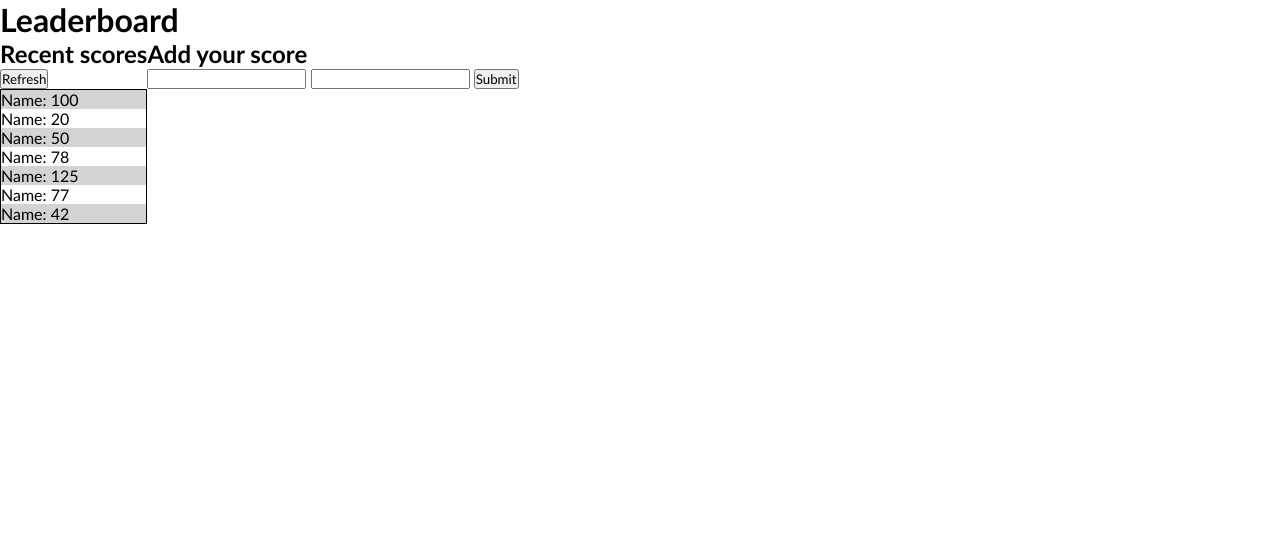
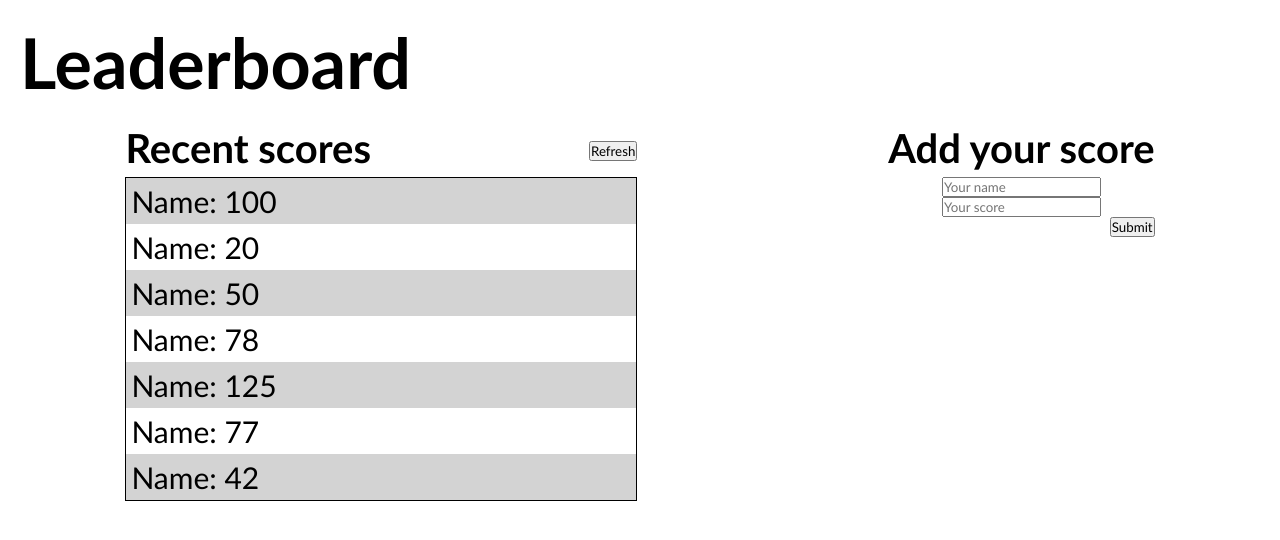
Before and after one commit to emyrue/leaderboard, a website built with webpack: page src/index.html in a window 1280 px wide. Built offline with nearby package versions, Linux system fonts and the light colour scheme.

Commit message:
Changing sizing of sections

```diff
--- a/src/index.html
+++ b/src/index.html
@@ -12,10 +12,10 @@
             <div class="leaderboard-section">
                 <div class="leaderboard-heading">
                     <h2>Recent scores</h2>
-                    <button type="button">Refresh</button>
+                    <button class="refresh" type="button">Refresh</button>
                 </div>
                 <div>
-                    <ul>
+                    <ul id="scores">
                         <li>Name: 100</li>
                         <li>Name: 20</li>
                         <li>Name: 50</li>
@@ -27,11 +27,11 @@
                 </div>
             </div>
             <div class="form-section">
-                <h2>Add your score</h2>
+                <h2 class="form-heading">Add your score</h2>
                 <form>
-                    <input>
-                    <input>
-                    <button type="submit">Submit</button>
+                    <input placeholder="Your name">
+                    <input placeholder="Your score">
+                    <button class="submit" type="submit">Submit</button>
                 </form>
             </div>
         </section>
--- a/src/style.css
+++ b/src/style.css
@@ -4,16 +4,51 @@
   font-family:'Gill Sans', 'Gill Sans MT', Calibri, 'Trebuchet MS', sans-serif;
 }
 
-ul {
-  list-style: none;
-  background: white;
-  border: 1px solid black;
+h1 {
+  font-size: 70px;
+  margin: 20px;
+}
+
+h2 {
+  font-size: 40px;
+  margin: 0 0 5px 0;
 }
 
 .main-section {
   display: flex;
+  justify-content: space-around;
 }
 
-ul li:nth-child(odd) {
+.leaderboard-section {
+  width: 40%;
+}
+
+.leaderboard-heading {
+  display: flex;
+  align-items: center;
+  justify-content: space-between;
+}
+
+ul {
+  list-style: none;
+  border: 1px solid black;
+}
+
+ul#scores li:nth-child(odd) {
   background-color: lightgray;
 }
+
+li {
+  padding: 5px;
+  font-size: 30px;
+}
+
+form {
+  display: flex;
+  flex-direction: column;
+  align-items: center;
+}
+
+.submit {
+  align-self: flex-end;
+}
```
Also changed, not shown: dist/index.bundle.js, dist/index.html.
